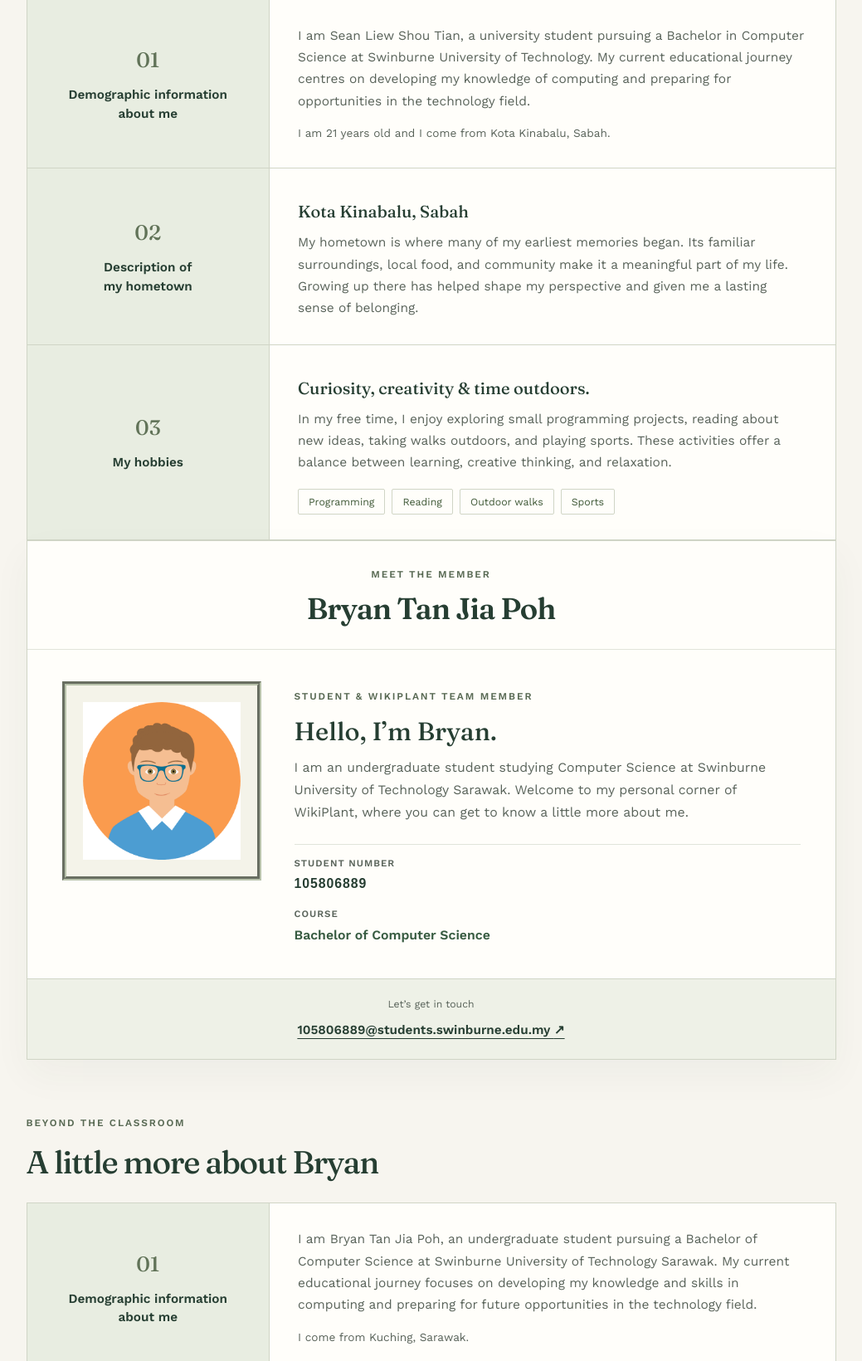
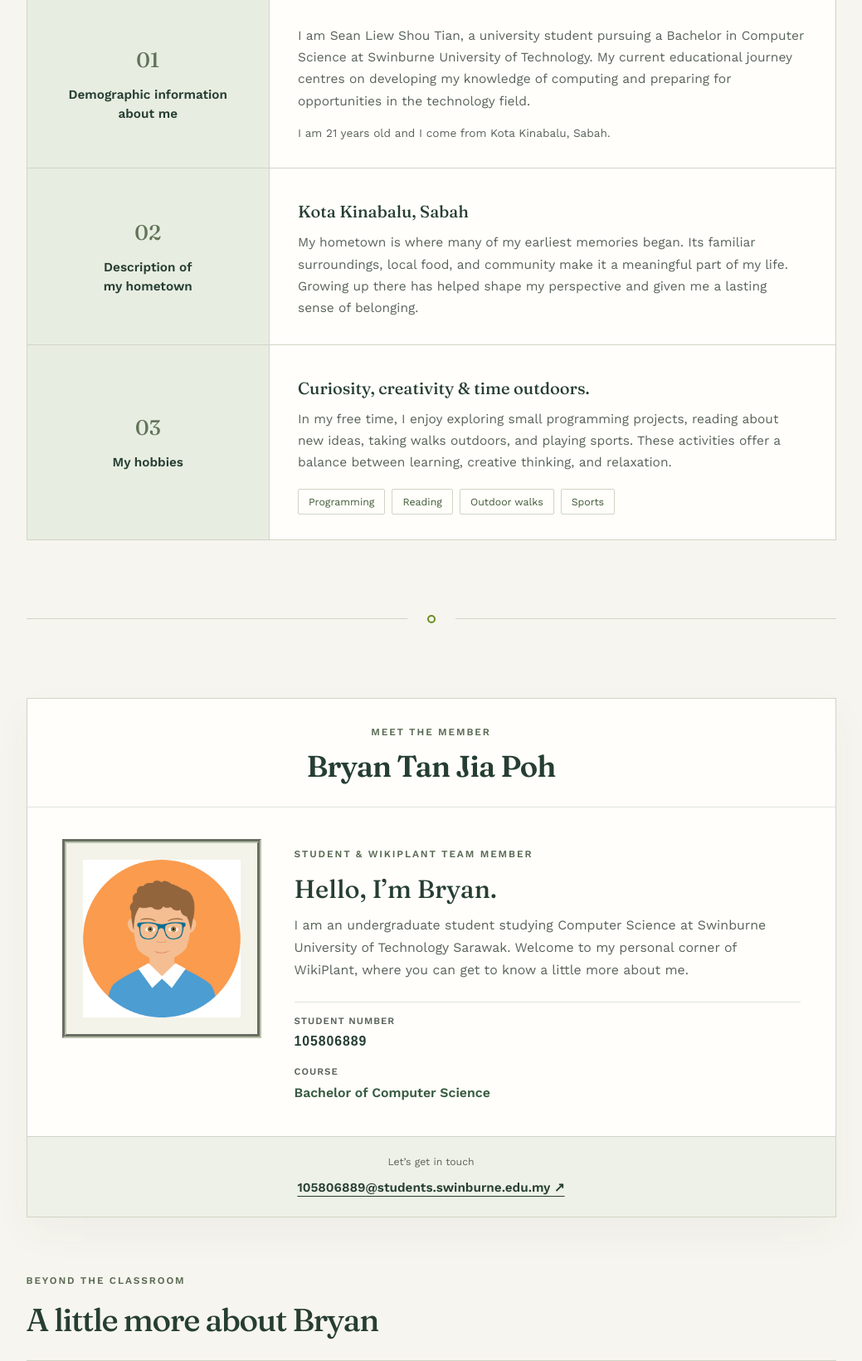
Before and after one commit to S1ngggg/COS10026-WikiPlant, a PHP site: page /aboutus.html in a window 1280 px wide. Shown: the part 1217-2857 px from the top of the page at 83% size, without its empty margins (113-1152 px from the left). Run offline with PHP 8.4, Linux system fonts and the light colour scheme.

Commit message:
seperate Bryan and Sean About Us

```diff
--- a/aboutus.html
+++ b/aboutus.html
@@ -105,7 +105,6 @@
         </div>
 
     </header>
-
 
 
     <main class="about-main">
@@ -469,10 +468,22 @@
 
 
         <!-- =====================================================
+             MEMBER DIVIDER
+        ====================================================== -->
+
+        <div class="about-member-divider" aria-hidden="true">
+            <span></span>
+        </div>
+
+
+
+        <!-- =====================================================
              BRYAN PROFILE
         ====================================================== -->
 
-        <section class="about-profile" aria-labelledby="bryan-member-name">
+        <section
+            class="about-profile about-bryan-profile"
+            aria-labelledby="bryan-member-name">
 
             <table class="about-profile-table">
 
--- a/css/style.css
+++ b/css/style.css
@@ -3072,6 +3072,39 @@ body.about-page {
     margin-top: 66px;
 }
 
+/* =========================================================
+   SEPARATE SEAN AND BRYAN
+========================================================= */
+
+.about-page .about-member-divider {
+    width: 100%;
+    margin: 90px 0;
+    display: flex;
+    align-items: center;
+    justify-content: center;
+}
+
+.about-page .about-member-divider::before,
+.about-page .about-member-divider::after {
+    content: "";
+    flex: 1;
+    height: 1px;
+    background: #D0D5C6;
+}
+
+.about-page .about-member-divider span {
+    width: 10px;
+    height: 10px;
+    margin: 0 24px;
+    border: 2px solid #6B8E23;
+    border-radius: 50%;
+    background: #F7F5EF;
+}
+
+.about-page .about-bryan-profile {
+    margin-top: 0;
+}
+
 .about-page .about-section-heading {
     display: flex;
     align-items: flex-end;
@@ -3226,6 +3259,10 @@ body.about-page {
 
     .about-page .about-personal {
         margin-top: 42px;
+    }
+
+    .about-page .about-member-divider {
+        margin: 60px 0;
     }
 
     .about-page .about-personal-table th {
```
